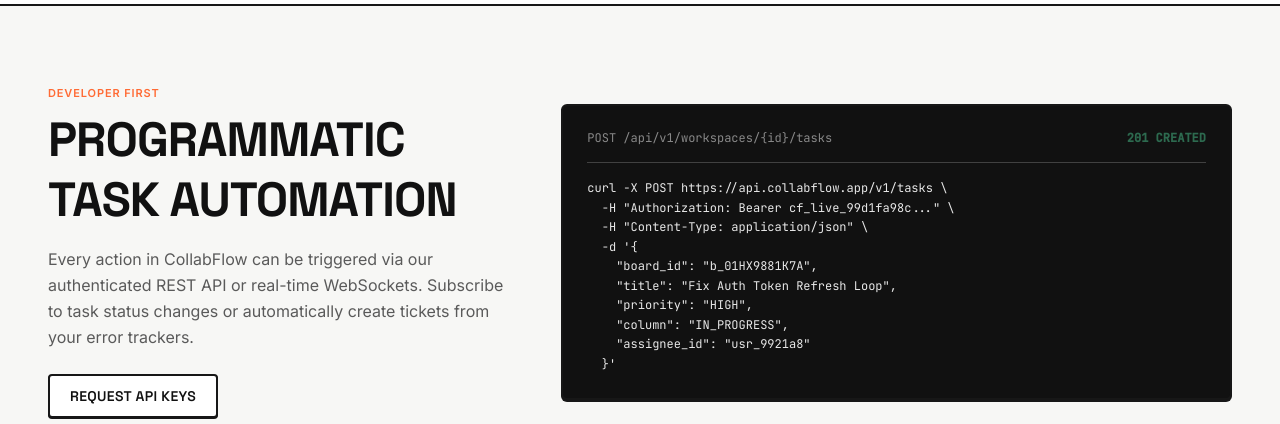
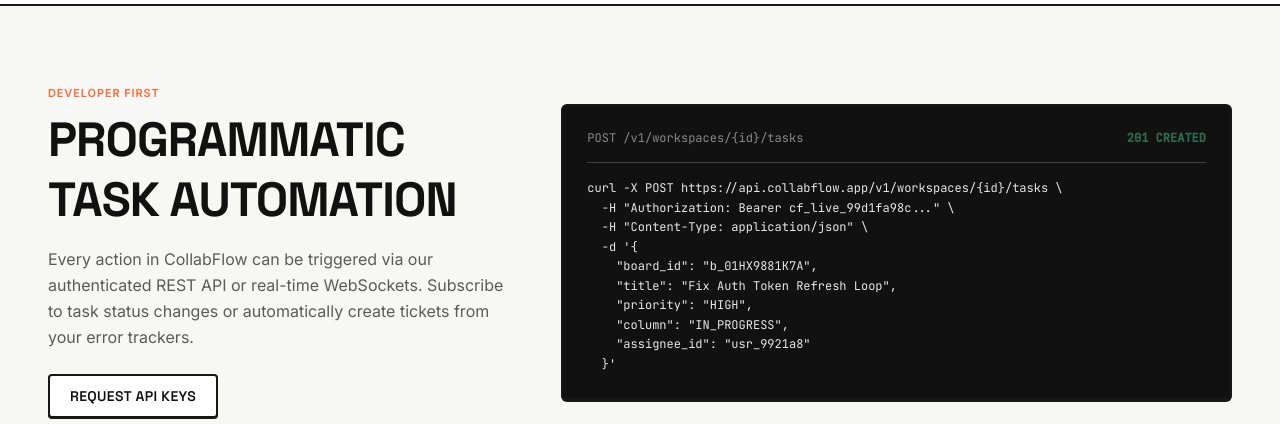
Before and after one commit to Md-Arif-hasnat99/Collab-Flow, a React (Vite) app: page /documentation in a window 1280 px wide. Shown: the part 1360-1784 px from the top of the page. Built offline with nearby package versions, Linux system fonts and the light colour scheme; no server answers.

Commit message:
docs: align task creation endpoint path across header and curl example

```diff
--- a/src/features/public/pages/DocumentationPage.tsx
+++ b/src/features/public/pages/DocumentationPage.tsx
@@ -138,11 +138,11 @@
 
           <div className="lg:col-span-7 bg-ink text-surface border-2 border-border rounded-lg p-6 font-mono text-xs overflow-x-auto shadow-brutal">
             <div className="flex items-center justify-between pb-4 mb-4 border-b border-surface/20">
-              <span className="text-surface/50">POST /api/v1/workspaces/{'{id}'}/tasks</span>
+              <span className="text-surface/50">POST /v1/workspaces/{'{id}'}/tasks</span>
               <span className="text-success font-bold">201 CREATED</span>
             </div>
             <pre className="text-surface/90 leading-relaxed">
-{`curl -X POST https://api.collabflow.app/v1/tasks \\
+{`curl -X POST https://api.collabflow.app/v1/workspaces/{id}/tasks \\
   -H "Authorization: Bearer cf_live_99d1fa98c..." \\
   -H "Content-Type: application/json" \\
   -d '{
```
